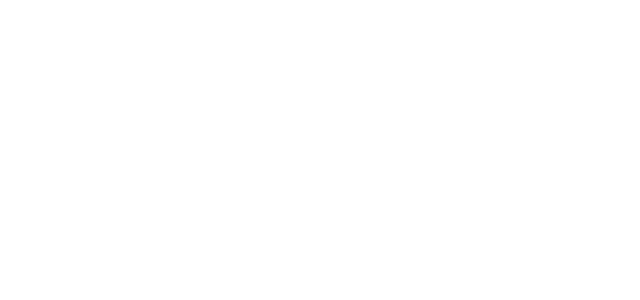
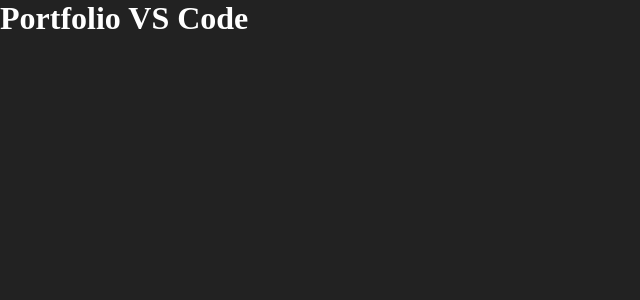
Before and after one commit to rodrigordgfs/Portfolio-VS-Code, a React (Vite) app: page / in a window 1280 px wide. Shown: the top 300 px of the page, without its empty margins (0-640 px from the left). Built offline with nearby package versions, Linux system fonts and the light colour scheme.

Commit message:
Feature: Setup do Styled Components

```diff
--- a/package.json
+++ b/package.json
@@ -10,12 +10,15 @@
   },
   "dependencies": {
     "react": "^18.2.0",
-    "react-dom": "^18.2.0"
+    "react-dom": "^18.2.0",
+    "react-router-dom": "^6.8.1",
+    "styled-components": "^5.3.6"
   },
   "devDependencies": {
     "@rocketseat/eslint-config": "^1.2.0",
     "@types/react": "^18.0.27",
     "@types/react-dom": "^18.0.10",
+    "@types/styled-components": "^5.1.26",
     "@vitejs/plugin-react": "^3.1.0",
     "typescript": "^4.9.3",
     "vite": "^4.1.0"
--- a/src/App.tsx
+++ b/src/App.tsx
@@ -1,3 +1,12 @@
+import { ThemeProvider } from 'styled-components'
+import { defaultTheme } from './styles/theme/default'
+import { GlobalStyle } from './styles/global'
+
 export function App() {
-  return <div className="App"></div>
+  return (
+    <ThemeProvider theme={defaultTheme}>
+      <h1>Portfolio VS Code</h1>
+      <GlobalStyle />
+    </ThemeProvider>
+  )
 }
--- /dev/null
+++ b/src/styles/global.ts
@@ -0,0 +1,23 @@
+import { createGlobalStyle } from 'styled-components'
+
+export const GlobalStyle = createGlobalStyle`
+    * {
+        margin: 0;
+        padding: 0;
+        box-sizing: border-box;
+    }
+
+    :focus {
+        outline: 0;
+        box-shadow: 0 0 0 2px ${(props) => props.theme.accent};
+    }
+
+    body {
+        background: ${(props) => props.theme.secondary};
+        color: ${(props) => props.theme.text};
+        -webkit-font-smoothing: antialiased;
+    }
+
+    body, input, textarea, button {
+        /* font: 400 1rem "Nunito", sans-serif; */
+    }`
--- /dev/null
+++ b/src/styles/theme/default.ts
@@ -0,0 +1,7 @@
+export const defaultTheme = {
+  primary: '#111111',
+  secondary: '#222222',
+  tertiary: '#333333',
+  accent: '#88cc44',
+  text: '#FFFFFF',
+} as const
```
Also changed, not shown: src/@types/styled.d.ts (added, +8 -0 lines), 1 other file (tests, documents, lock files or other folders).
